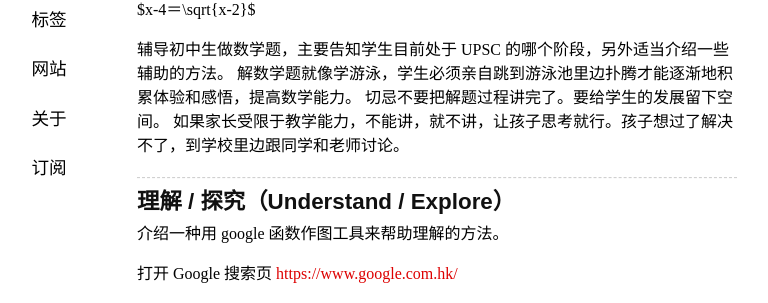
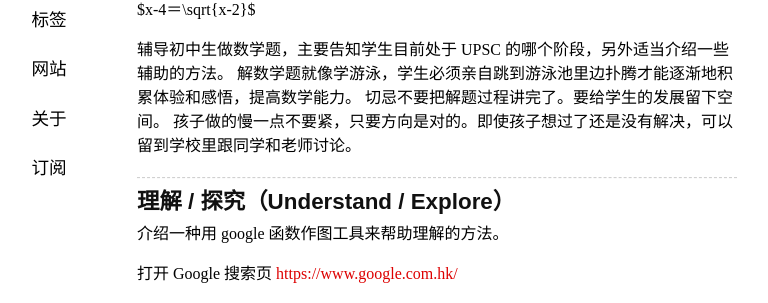
Before and after one commit to ccpaging/ccpaging.github.io, a Jekyll site: the page built from _posts/2014-03-13-L8-example.md, in a window 1280 px wide. Shown: the part 192-495 px from the top of the page, without its empty margins (203-971 px from the left). Built offline with Jekyll 4.4.1, drawn with Linux system fonts in a browser that asks for light colours; comment, search, counter and statistics services are not loaded.

Commit message:
add post

```diff
--- a/_posts/2014-03-13-L8-example.md
+++ b/_posts/2014-03-13-L8-example.md
@@ -16,7 +16,7 @@ $x-4＝\sqrt{x-2}$
 辅导初中生做数学题，主要告知学生目前处于 UPSC 的哪个阶段，另外适当介绍一些辅助的方法。
 解数学题就像学游泳，学生必须亲自跳到游泳池里边扑腾才能逐渐地积累体验和感悟，提高数学能力。
 切忌不要把解题过程讲完了。要给学生的发展留下空间。
-如果家长受限于教学能力，不能讲，就不讲，让孩子思考就行。孩子想过了解决不了，到学校里边跟同学和老师讨论。
+孩子做的慢一点不要紧，只要方向是对的。即使孩子想过了还是没有解决，可以留到学校里跟同学和老师讨论。
 
 ----
 
```
